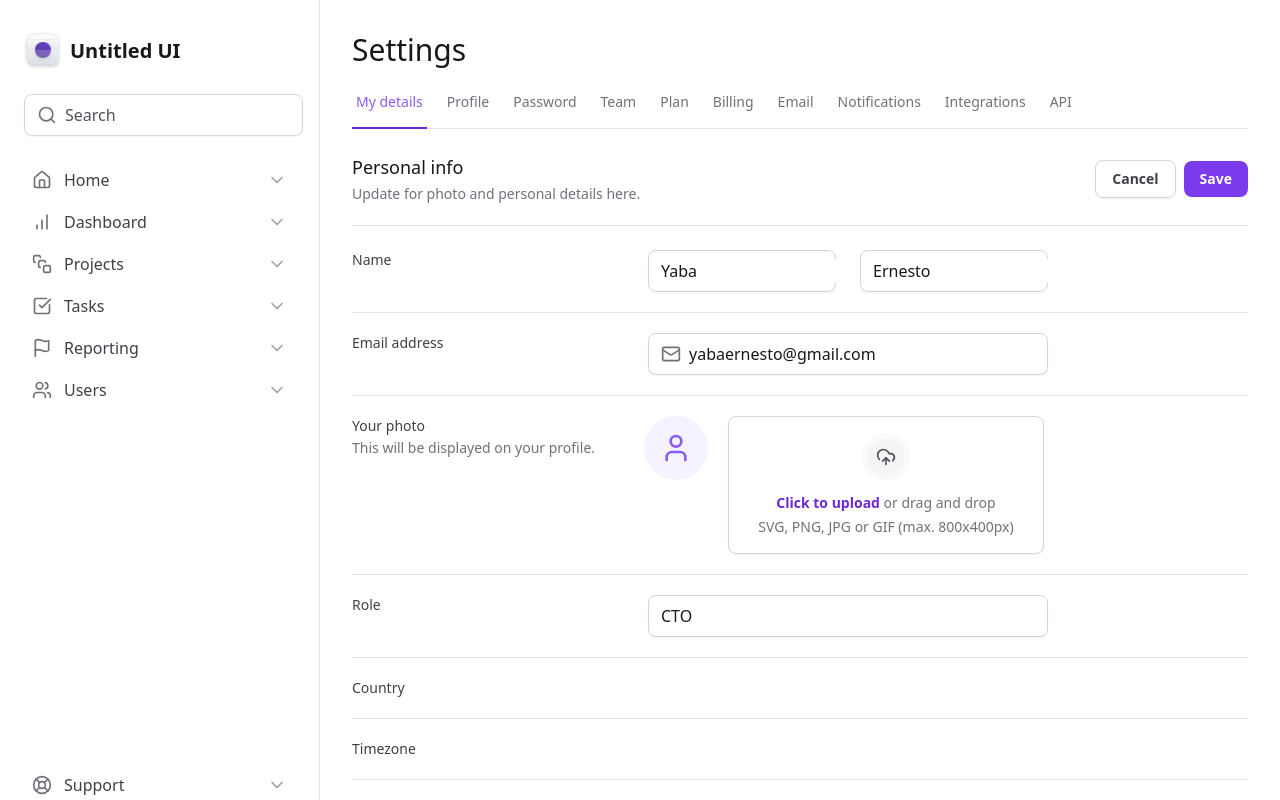
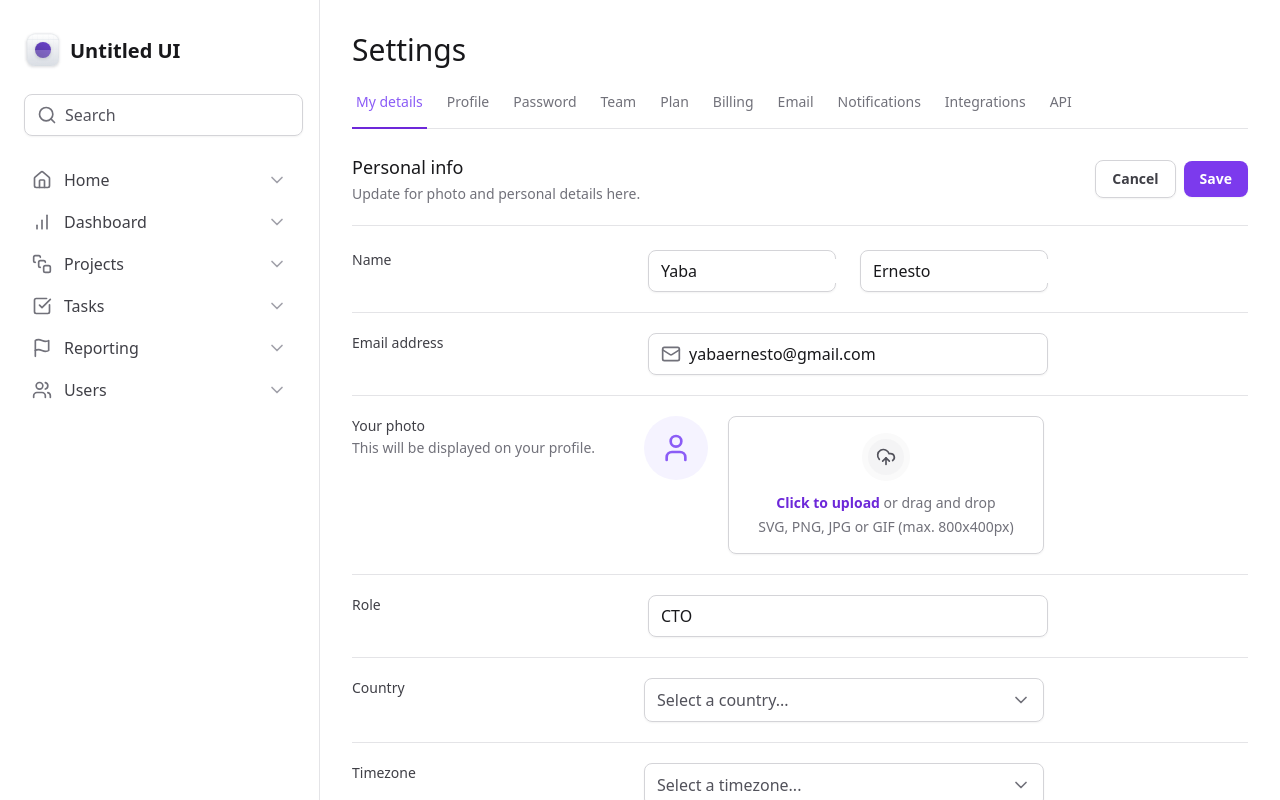
Before and after one commit to yabaernesto/masterizando-tailwind, a Next.js app: page / in a window 1280 px wide. Shown: the top 800 px of the page. Built offline with nearby package versions, Linux system fonts and the light colour scheme.

Commit message:
feat: select form added

```diff
--- a/package.json
+++ b/package.json
@@ -10,6 +10,7 @@
   },
   "dependencies": {
     "@radix-ui/react-scroll-area": "^1.2.1",
+    "@radix-ui/react-select": "^2.1.2",
     "@radix-ui/react-tabs": "^1.1.1",
     "@radix-ui/themes": "^3.1.6",
     "lucide": "^0.460.0",
--- /dev/null
+++ b/src/app/components/Form/Select/SelectItem.tsx
@@ -0,0 +1,27 @@
+'use client'
+
+import * as Select from '@radix-ui/react-select'
+import { Check } from 'lucide-react'
+
+export type SelectItemProps = Select.SelectItemProps & {
+  text: string
+}
+
+const SelectItem = ({ text, ...props }: SelectItemProps) => {
+  return (
+    <Select.Item
+      className="flex justify-between items-center gap-2 px-3 py-2.5 outline-none data-[highlighted]:bg-zinc-50"
+      {...props}
+    >
+      <Select.ItemText className="text-black">
+        {text}
+      </Select.ItemText>
+
+      <Select.ItemIndicator>
+        <Check className="h-4 w-4 text-violet-500" />
+      </Select.ItemIndicator>
+    </Select.Item>
+  )
+}
+
+export default SelectItem
--- /dev/null
+++ b/src/app/components/Form/Select/index.tsx
@@ -0,0 +1,39 @@
+'use client'
+
+import { ReactNode } from "react";
+import { ChevronDown } from "lucide-react";
+import * as SelectPrimitive from '@radix-ui/react-select';
+
+export interface SelectProps {
+  children: ReactNode
+  placeholder: string
+}
+
+export function Select({ children, placeholder }: SelectProps) {
+  return (
+    <SelectPrimitive.Root>
+      <SelectPrimitive.Trigger className="flex h-11 w-full items-center justify-between gap-2 rounded-lg border border-zinc-300 px-3 py-2 shadow-sm data-[placeholder]:text-zinc-600">
+        <SelectPrimitive.Value
+          placeholder={placeholder}
+          className="text-black"
+        />
+          <SelectPrimitive.Icon>
+            <ChevronDown className="h-5 w-5 text-zinc-500" />
+          </SelectPrimitive.Icon>
+        </SelectPrimitive.Trigger>
+
+        <SelectPrimitive.Portal>
+          <SelectPrimitive.Content
+            side="bottom"
+            position="popper"
+            sideOffset={8}
+            className="z-10 rounded-lg border border-zinc-200 bg-white w-[--radix-select-trigger-width] overflow-hidden"
+          >
+            <SelectPrimitive.Viewport className="outline-none">
+              {children}
+            </SelectPrimitive.Viewport>
+          </SelectPrimitive.Content>
+        </SelectPrimitive.Portal>
+    </SelectPrimitive.Root>
+  );
+}
--- a/src/app/page.tsx
+++ b/src/app/page.tsx
@@ -1,7 +1,9 @@
-import { Mail } from "lucide-react";
 import { SettingsTabs } from "@/app/components/SettingsTabs";
 import * as Input from '@/app/components/Input';
 import * as FileInput from '@/app/components/Form/FileInput';
+import { Mail } from "lucide-react";
+import { Select } from "./components/Form/Select";
+import SelectItem from "./components/Form/Select/SelectItem";
 
 export default function Home() {
   return (
@@ -117,7 +119,10 @@ export default function Home() {
             >
               Country
             </label>
-            <div />
+            <Select placeholder="Select a country...">
+              <SelectItem value="br" text="Brazil" />
+              <SelectItem value="us" text="United States" />
+            </Select>
           </div>
 
           <div className="grid grid-cols-form gap-3 pt-5">
@@ -127,7 +132,9 @@ export default function Home() {
             >
               Timezone
             </label>
-            <div />
+            <Select placeholder="Select a timezone...">
+              <SelectItem value="br" text="Pacific Standard Time (UTC-08:00)" />
+            </Select>
           </div>
 
           <div className="grid grid-cols-form gap-3 pt-5">
```
Also changed, not shown: 1 other file (tests, documents, lock files or other folders).
